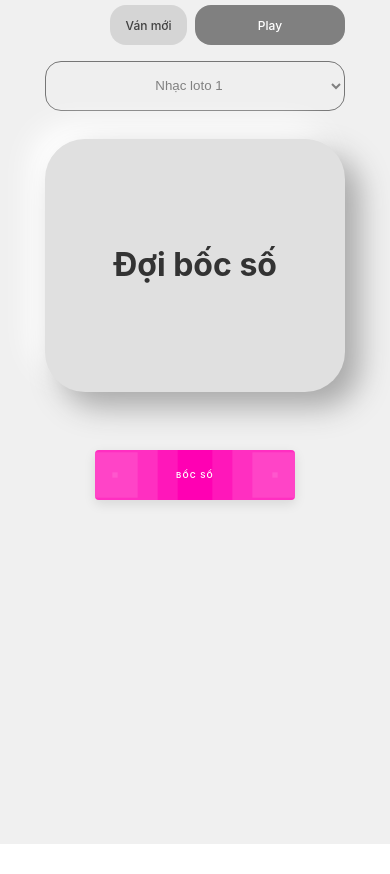
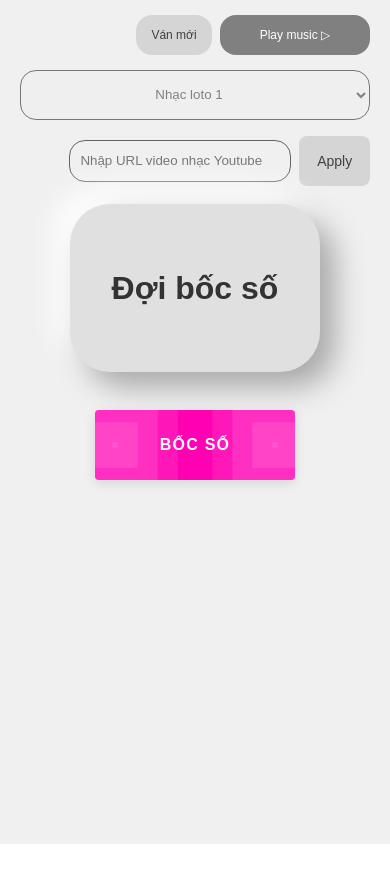
Before and after one commit to hnk244/Loto, a React (Vite) app: page / in a window 390 px wide. Built offline with nearby package versions, Linux system fonts and the light colour scheme.

Commit message:
push source

```diff
--- a/src/App.css
+++ b/src/App.css
@@ -2,6 +2,8 @@ body {
   background: #f0f0f0;
   color: #333;
   place-items: unset;
+  font-family: "Be Vietnam Pro", sans-serif,Georgia, 'Times New Roman', Times, serif;
+  font-size: 14px;
 }
 #root {
   width: 100%;
@@ -12,15 +14,19 @@ body {
   width: 90%;
   height: 100%;
   display: flex;
+  align-items: center;
   flex-direction: column;
   gap: 8px;
-  padding: 5px 45px;
+  padding: 15px 45px;
+  width: 80%;
 }
 .header-compose {
   display: flex;
   justify-content: end;
   gap: 8px;
   flex-wrap: wrap;
+  margin-bottom: 30px;
+  align-items: center;
 }
 .selection {
   height: 50px;
@@ -29,12 +35,36 @@ body {
   border-radius: 16px;
   color: gray;
 }
+.input-compose {
+  display: flex;
+  justify-content: end;
+  width: 350px;
+  align-items: center;
+}
+.divider {
+  height: 25px;
+  width: 1px;
+  background: black;
+}
+
+.input-compose input {
+  min-width: 200px;
+  height: 20px;
+  border-radius: 16px;
+  border: 1px solid #636363;
+  padding: 10px;
+  background-color: #f0f0f0;
+  color: #333;
+  margin-right: 8px;
+}
+
 .main-screen {
   display: flex;
   height: 30vh;
+  width: 65%;
   align-items: center;
   justify-content: center;
-  margin-bottom: 50px;
+  margin-bottom: 30px;
   border-radius: 40px;
   background: #e0e0e0;
   box-shadow: 15px 15px 30px #a8a8a8, -15px -15px 30px #ffffff;
@@ -54,11 +84,11 @@ body {
   font-size: 1rem;
   background-color: #ff00b3;
 }
-.new-button {
+.new-button,
+.input-compose button {
   width: fit-content;
   background-color: #a8a8a861;
   height: 50px;
-  margin-bottom: 30px;
   color: #343434ec;
 }
 .storage-list {
@@ -124,8 +154,16 @@ body {
 }
 
 @media screen and (max-width: 767px) {
+  .layout {
+    padding-top: 15px;
+    align-items: center;
+  }
+  .main-screen {
+    height: 20vh;
+    width: 80%;
+  }
   .header-compose {
-    margin-bottom: 20px;
+    margin-bottom: 10px;
   }
   .header-compose .selection {
     flex: 1 1 auto;
@@ -138,8 +176,8 @@ body {
   }
   .roll-button {
     width: 100px;
-    height: 50px;
-    font-size: 0.5rem;
+    height: 70px;
+    font-size: 1rem;
     margin-right: 0;
   }
   .new-button {
@@ -149,4 +187,10 @@ body {
     font-size: 12px;
     margin-bottom: 1ch;
   }
+  .divider {
+    display: none;
+  }
+  .input-compose {
+    margin-top: 8px;
+  }
 }
--- a/src/App.tsx
+++ b/src/App.tsx
@@ -1,5 +1,5 @@
 
-import { useCallback, useMemo, useReducer, useState } from 'react';
+import { useCallback, useMemo, useReducer, useRef, useState } from 'react';
 import './App.css';
 import { RollItem } from './RollItem';
 import { speakVietnamese } from './textToSpeech';
@@ -10,7 +10,7 @@ import YouTubeEmbed from './YoutubeEmbed';
 function App() {
   const musicList = useMemo(() => ["atq9S7pp1rQ", "vaBpLhFJUh0", 'zu6cyBdWsWQ', 'y_Qb-mSDSrI', 'Jen82pHTyik'], [])
   const [currentMusic, setCurrentMusic] = useState(musicList[0])
-
+  const inputRef = useRef<HTMLInputElement>(null)
 
   const [storage, dispatch] = useReducer((state: {
     current: number,
@@ -73,6 +73,19 @@ function App() {
     },
     [JSON.stringify(storage)],
   )
+  const handleApplyMusic = (url?: string) => {
+    if (!url) {
+      alert('No URL provided');
+      return;
+    } else {
+      const videoId = url.split('v=')[1]?.split('&')[0];
+      if (!videoId) {
+        alert('Invalid URL');
+        return;
+      }
+      setCurrentMusic(videoId)
+    }
+  }
 
   return (
     <div className='layout'>
@@ -86,6 +99,11 @@ function App() {
             })
           }
         </select>
+        <div className="divider"></div>
+        <div className='input-compose'>
+          <input type="url" ref={inputRef} placeholder='Nhập URL video nhạc Youtube' />
+          <button onClick={() => handleApplyMusic(inputRef.current?.value)} >Apply</button>
+        </div>
       </div>
       <div className='main-screen'>
         <div className='rolling-number'>
--- a/src/YoutubeEmbed.tsx
+++ b/src/YoutubeEmbed.tsx
@@ -1,11 +1,15 @@
-import React from 'react'
+import React, { useEffect } from 'react'
 import ReactPlayer from 'react-player'
 type TYoutubeEmbedProps = {
   videoId: string
 }
 const YoutubeEmbed: React.FC<TYoutubeEmbedProps> = ({ videoId }) => {
-  console.log(videoId)
   const [playing, setPlaying] = React.useState(false)
+  useEffect(() => {
+    if (playing) {
+      setPlaying(false)
+    }
+  }, [videoId])
 
   const handleVideoPlay = () => {
     if (playing) {
@@ -17,8 +21,8 @@ const YoutubeEmbed: React.FC<TYoutubeEmbedProps> = ({ videoId }) => {
   return (
     <div >
       <ReactPlayer style={{ display: 'none', }} url={`https://www.youtube.com/watch?v=${videoId}`} loop={true} width='0' height='0' playing={playing} />
-      <button onClick={handleVideoPlay} className='new-button' style={{ background: "gray", color:"white", width:"150px"}} >{
-        playing ? 'Pause' : 'Play'}</button>
+      <button onClick={handleVideoPlay} className='new-button' style={{ background: "gray", color: "white", width: "150px" }} >{
+        playing ? 'Pause music ||' : 'Play music ▷'}</button>
     </div>
 
   )
```
